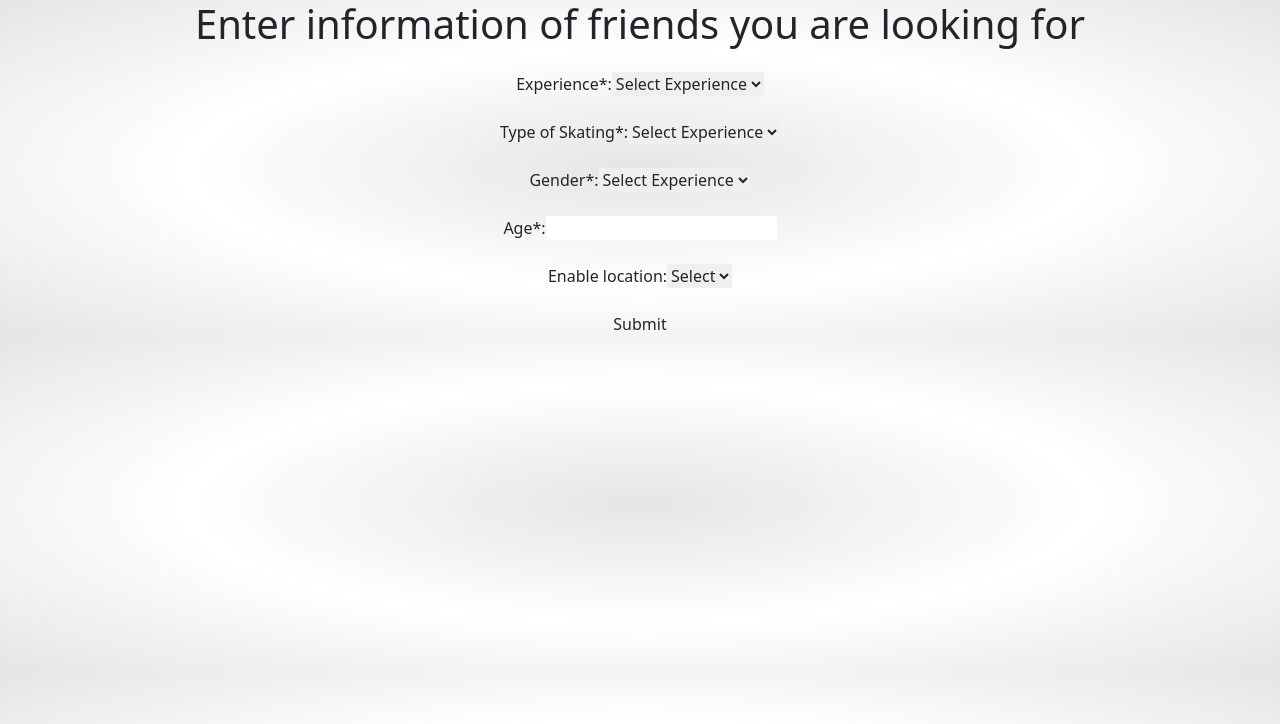
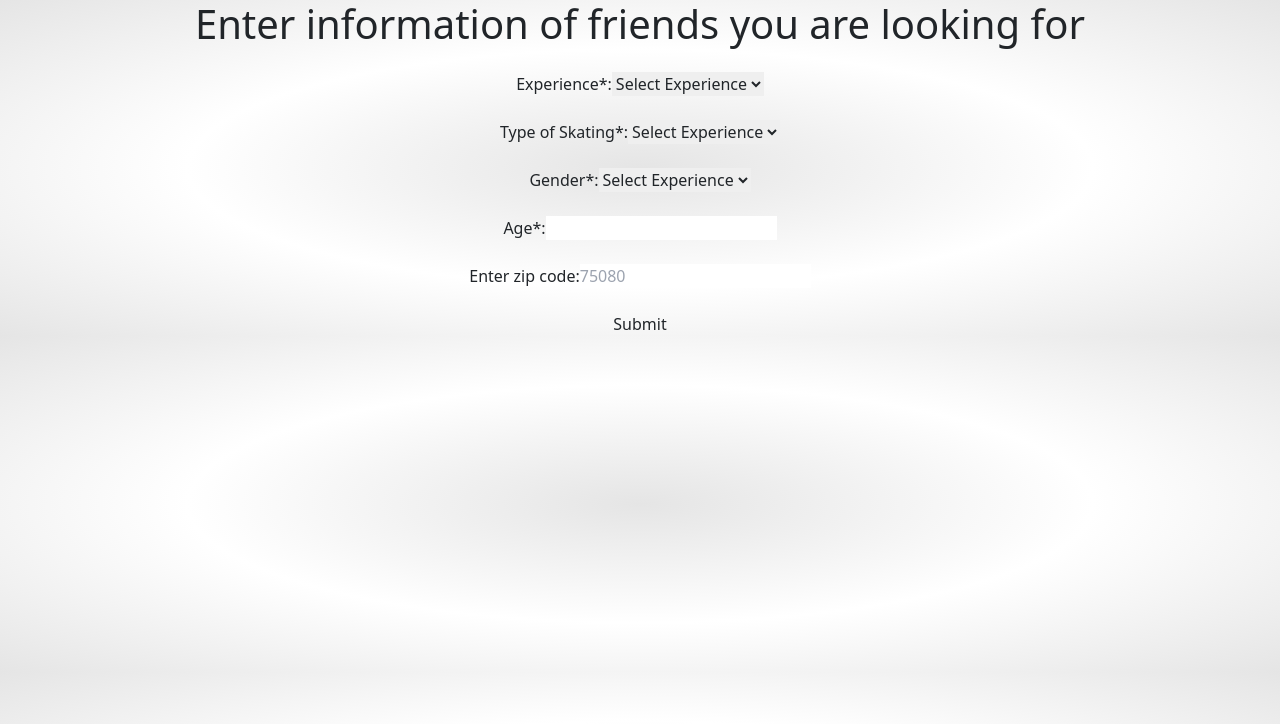
Before and after one commit to sjwma/skating-app, a React (Create React App) app: page /friendfilter in a window 1280 px wide. Shown: the top 724 px of the page. Built offline with nearby package versions, Linux system fonts and the light colour scheme.

Commit message:
enter zip code

```diff
--- a/src/Views/Friendfilter.js
+++ b/src/Views/Friendfilter.js
@@ -91,7 +91,7 @@ import Button from 'react-bootstrap/Button';
 const Experience = ["Beginner", "Intermediate", "Expert"];
 const Skating_Type = ["Freestyle","Vert", "Street", "Park","Cruising","Downhill","Others"];
 const Gender = ["Female", "Male", "X"];
-const Location = ["Yes", "No"];
+
 
 function Friendfilter() {
   const [values, setValues] = useState({
@@ -190,14 +190,11 @@ function Friendfilter() {
 </div>
 
 <div>
-<label className="mb-4">Enable location:</label>
-<select
-        required
+      <label className="mb-4">Enter zip code:</label>
+      <input
+        type="text" placeholder="75080"
         value={values.Location} onChange={set("Location")}
-      >
-        <option value="">Select</option>
-        {Location.map(c => <option key={c}>{c}</option>)}
-      </select>
+      />
 </div>
 
 
--- a/src/Views/Parkfilter.js
+++ b/src/Views/Parkfilter.js
@@ -110,7 +110,7 @@ import { useHistory } from "react-router-dom";
 const Experience = ["Beginner", "Intermediate", "Expert"];
 const Skating_Type = ["Freestyle","Vert", "Street", "Park","Cruising","Downhill","Others"];
 const Park_type = ["Public", "Private", "Both"];
-const Location = ["Yes", "No"];
+
 
 function Parkfilter() {
   const [values, setValues] = useState({
@@ -236,14 +236,11 @@ function Parkfilter() {
 </div>
 
 <div>
-<label className="mb-4">Enable location:</label>
-<select
-        required
+      <label className="mb-4">Enter zip code:</label>
+      <input
+        type="text" placeholder="75080"
         value={values.Location} onChange={set("Location")}
-      >
-        <option value="">Select</option>
-        {Location.map(c => <option key={c}>{c}</option>)}
-      </select>
+      />
 </div>
 
 
```
